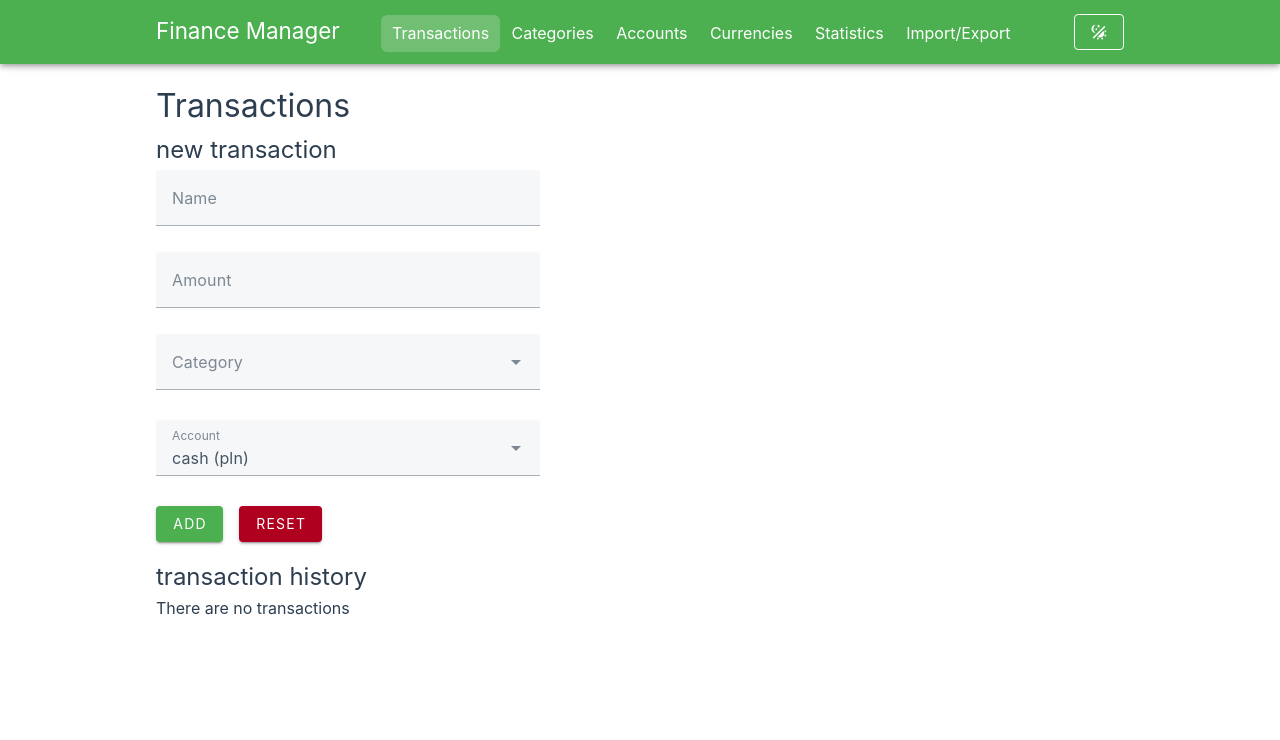
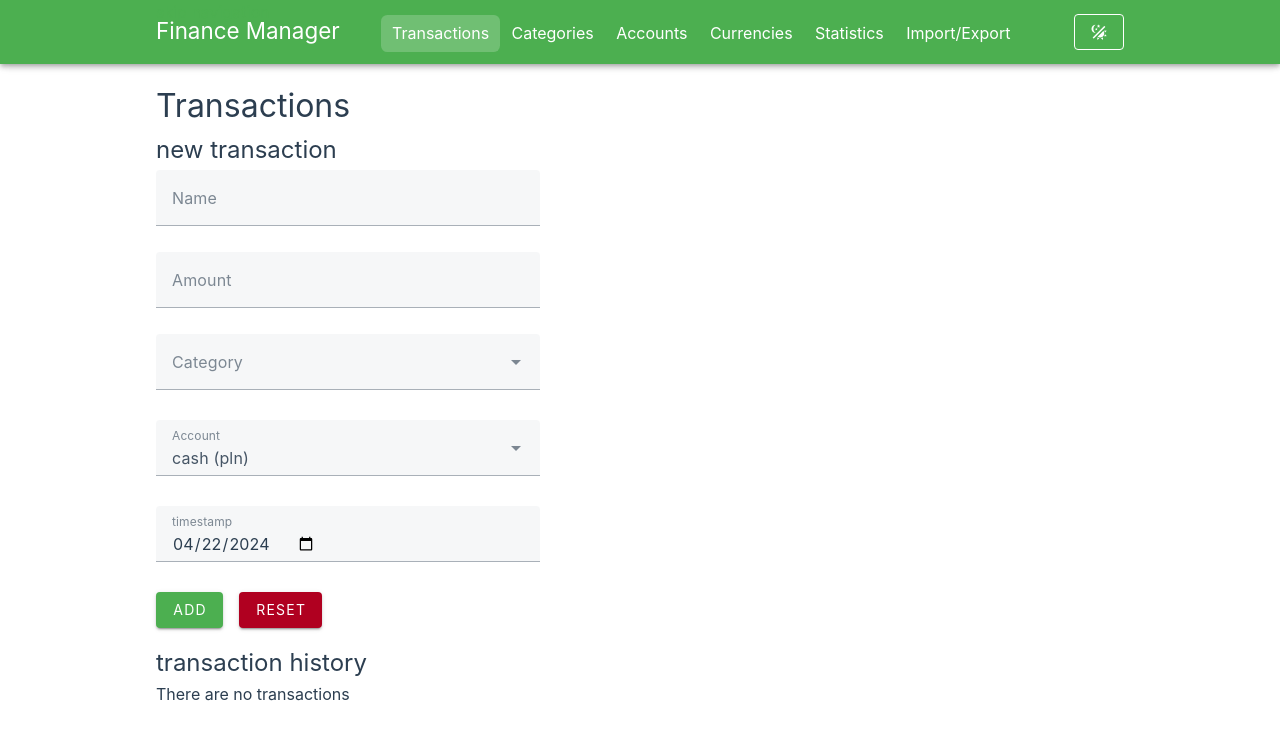
Before and after one commit to FilipTarajko/finance-manager, a Vue app: page / in a window 1280 px wide. Shown: the top 740 px of the page. Built offline with nearby package versions, Linux system fonts and the light colour scheme.

Commit message:
Add date to transaction form

```diff
--- a/src/components/Transactions/TransactionForm.vue
+++ b/src/components/Transactions/TransactionForm.vue
@@ -29,14 +29,16 @@ const initialState = {
   name: props?.transaction?.name ?? '',
   amount: props?.transaction?.amount ?? null,
   category: categoriesStore.tryGetCategoryByName(props?.transaction?.categoryData?.name!) ?? null,
-  account_id: props?.transaction?.account_id ?? accountsStore.default_account_id
+  account_id: props?.transaction?.account_id ?? accountsStore.default_account_id,
+  timestamp: (props?.transaction?.timestamp ? new Date(props?.transaction?.timestamp) : new Date()).toISOString().slice(0, 10),
 }
 
 const state = reactive({
   name: initialState.name,
   amount: initialState.amount,
   category: initialState.category,
-  account_id: initialState.account_id
+  account_id: initialState.account_id,
+  timestamp: initialState.timestamp,
 })
 
 const mustHaveAtMost2DecimalDigits = (value: number) => {
@@ -57,7 +59,8 @@ const rules = {
     )
   },
   category: { required },
-  account_id: { required }
+  account_id: { required },
+  timestamp: { required },
 }
 
 const categoryOptions = computed(() => {
@@ -94,15 +97,19 @@ function editOrCreateAndAddTransaction() {
   if (v$.value.$error || !state.category) {
     return
   }
+
+  const timestamp = Math.floor(new Date(state.timestamp).getTime() / 86400000) * 86400000;
+
   if (isEditing.value) {
-    categoriesStore.editExistingTransaction(props.transaction!, state)
+    categoriesStore.editExistingTransaction(props.transaction!, { ...state, timestamp })
     emit('hideTransactionDialog')
   } else {
     categoriesStore.createAndAddTransaction(
       state.name,
       state.amount!,
       state.category,
-      state.account_id
+      state.account_id,
+      timestamp,
     )
   }
 }
@@ -163,6 +170,17 @@ function editOrCreateAndAddTransaction() {
     >
     </v-select>
 
+    <v-text-field
+        v-model="state.timestamp"
+        type="date"
+        label="timestamp"
+        @change="v$.timestamp.$touch"
+        @blur="v$.timestamp.$touch"
+        :error-messages="v$.timestamp.$errors.map((e) => e.$message) as string[]"
+        class="mb-2"
+      >
+    </v-text-field>
+
     <v-btn class="me-4" type="submit" color="success">
       {{ isEditing ? 'update' : 'add' }}
     </v-btn>
--- a/src/stores/categoriesStore.ts
+++ b/src/stores/categoriesStore.ts
@@ -69,7 +69,8 @@ export const useCategoriesStore = defineStore('categories', () => {
     name: string,
     amount: number,
     category: Category,
-    account_id: number
+    account_id: number,
+    timestamp: EpochTimeStamp
   ) {
     let nextId = 1
     for (const elem of transactions.value) {
@@ -81,8 +82,8 @@ export const useCategoriesStore = defineStore('categories', () => {
       id: nextId,
       name,
       amount,
-      timestamp: new Date().getTime(),
-      account_id
+      account_id,
+      timestamp,
     })
   }
 
@@ -92,6 +93,7 @@ export const useCategoriesStore = defineStore('categories', () => {
     category.transactions[index].amount = newState.amount
     category.transactions[index].name = newState.name
     category.transactions[index].account_id = newState.account_id
+    category.transactions[index].timestamp = newState.timestamp
     if (newState.category != category) {
       const movedTransaction = category.transactions.splice(index, 1)[0]
       newState.category.transactions.push(movedTransaction)
```
